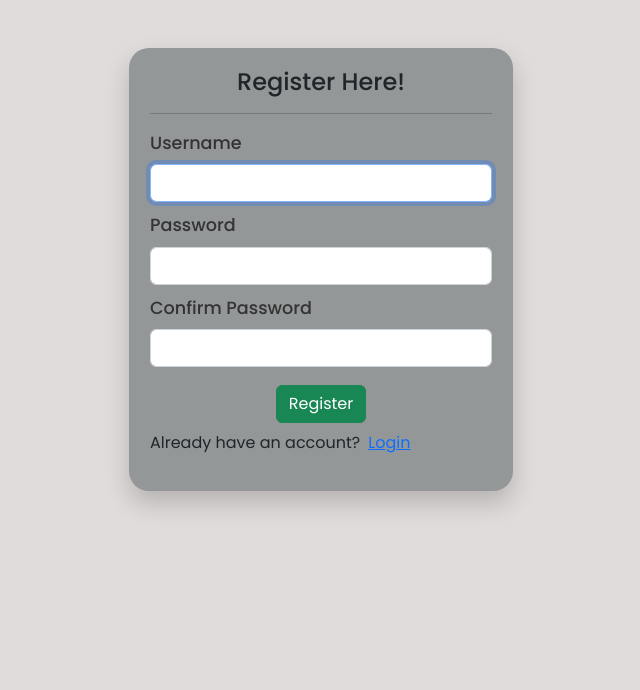
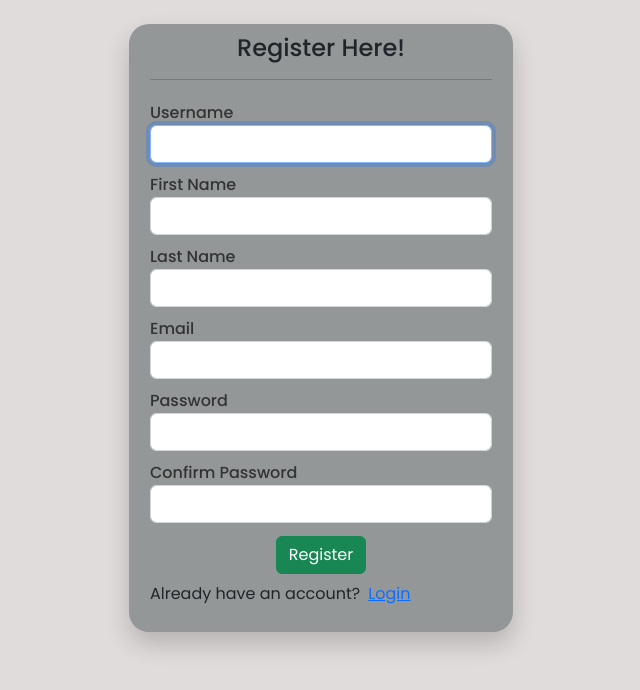
Before and after one commit to tshering10/-todo-list-app, a Django app: page /users/register/ in a window 1280 px wide. Shown: the part 56-746 px from the top of the page, without its empty margins (319-959 px from the left). Run offline with Django 5.2, Linux system fonts and the light colour scheme; some libraries are stand-ins or nearby versions.

Commit message:
customized the user form and added extra fields like first name, last name and email field

```diff
--- a/todolist/static/css/styles.css
+++ b/todolist/static/css/styles.css
@@ -18,7 +18,7 @@ body {
 
 /* edit page */
 .task-container {
-    padding: 30px;
+    padding: 10px;
     border-radius: 8px;
     box-shadow: 0 12px 24px rgba(0, 0, 0, 0.2);
     background-color: #f4f4f4;
@@ -30,14 +30,15 @@ body {
 }
 
 .form-group {
-    margin-bottom: 10px;
+    margin-bottom: 5px;
 }
 
 /* Label Styling */
 .form-label {
-    font-size: 1.1rem;
+    font-size: 1rem;
     font-weight: 500;
     color: #333;
+    margin: 5px 0 0 0;
 }
 
 table th,tr,td{
@@ -53,7 +54,7 @@ table th,tr,td{
 
 /* styling signup page and login page*/
 .credentials {
-    padding: 20px;
+    padding: 10px;
     border-radius: 8px;
     box-shadow: 0 12px 24px rgba(21, 15, 15, 0.2);
     background-color: #939798;
@@ -63,5 +64,5 @@ table th,tr,td{
     max-width: 800px;
     margin: 0 auto;
     border-radius: 20px;
-    height: fit-content;
+    height:auto;
 }
--- a/todolist/taskmanager/templates/taskmanager/addtask.html
+++ b/todolist/taskmanager/templates/taskmanager/addtask.html
@@ -3,7 +3,7 @@
 {% block title %}Add New{% endblock title %}
 {% block content %}
     <h4 class='text-center mt-3'>Add New Task</h4>
-        <div class="task-container mt-4  d-flex justify-content-center shoadow-sm border">
+        <div class="task-container mt-4  d-flex justify-content-center shoadow border">
 
             <form method='post' class='forms'>
                 {% csrf_token %}
--- /dev/null
+++ b/todolist/users/forms.py
@@ -0,0 +1,13 @@
+from django import forms
+from django.contrib.auth.models import User
+from django.contrib.auth.forms import UserCreationForm
+
+class RegisterForm(UserCreationForm):
+    username = forms.CharField(max_length=50)
+    first_name = forms.CharField(max_length=50)
+    last_name = forms.CharField(max_length=50)
+    email = forms.EmailField()
+
+    class Meta:
+        model = User
+        fields = ['username', 'first_name', 'last_name', 'email', 'password1', 'password2']
--- a/todolist/users/templates/registration/register.html
+++ b/todolist/users/templates/registration/register.html
@@ -2,7 +2,7 @@
     {% load widget_tweaks %}
     {% block title %}Signup{% endblock title %}
     {% block content %}
-        <div class="credentials mt-5">
+        <div class="credentials mt-4">
 
             <form method='post'>
                 {% csrf_token %}
@@ -19,6 +19,21 @@
                             {% endfor %}
                         </div>
                     {% endif %}
+                </div>
+
+                <div class="form-group">
+                    <label for="{{form.first_name.id_for_label}}" class="form-label">First Name</label>
+                    {{form.first_name|attr:"class:form-control"}}
+                </div>
+
+                <div class="form-group">
+                    <label for="{{form.last_name.id_for_label}}" class="form-label">Last Name</label>
+                    {{form.last_name|attr:"class:form-control"}}
+                </div>
+
+                <div class="form-group">
+                    <label for="{{form.email.id_for_label}}" class="form-label">Email</label>
+                    {{form.email|attr:"class:form-control"}}
                 </div>
 
                 <div class='form-group'>
--- a/todolist/users/views.py
+++ b/todolist/users/views.py
@@ -4,10 +4,11 @@ from django.contrib.auth.views import LoginView, LogoutView
 from django.contrib.auth.forms import UserCreationForm
 from django.contrib import messages
 from django.urls import reverse_lazy
+from users.forms import RegisterForm
 # Create your views here.
 
 class RegisterView(CreateView):
-    form_class = UserCreationForm
+    form_class = RegisterForm
     template_name = 'registration/register.html'
     success_url = reverse_lazy('login')
 
```
Also changed, not shown: todolist/db.sqlite3.
